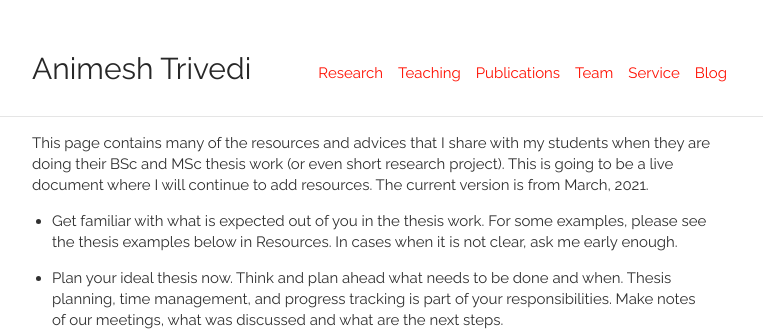
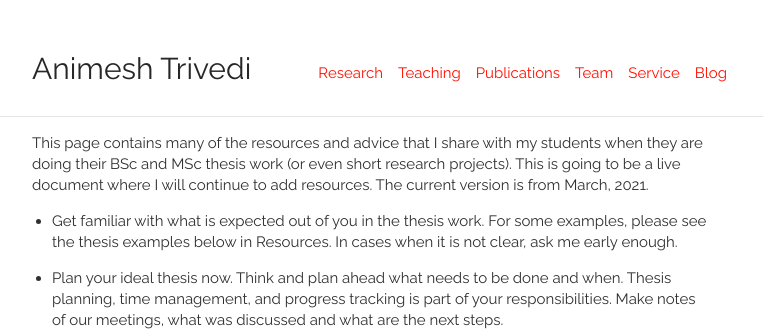
Before and after one commit to animeshtrivedi/animeshtrivedi.github.io, a Jekyll site: the page built from _posts/2021-03-28-thesis-resources.md, in a window 1280 px wide. Shown: the top 331 px of the page, without its empty margins (258-1021 px from the left). Built offline with Jekyll 4.4.1, drawn with Linux system fonts in a browser that asks for light colours.

Commit message:
new post about PDF, and thesis advice updates
Signed-off-by: Animesh Trivedi <atrivedi@apache.org>

```diff
--- a/_posts/2021-03-28-thesis-resources.md
+++ b/_posts/2021-03-28-thesis-resources.md
@@ -5,7 +5,7 @@ custom_title: Guidelines and resources for your thesis work at VU
 permalink: /thesis-resources/
 tags: whatsnew
 ---
-This page contains many of the resources and advices that I share with my students when they are doing their BSc and MSc thesis work (or even short research project). This is going to be a live document where I will continue to add resources. The current version is from March, 2021.
+This page contains many of the resources and advice that I share with my students when they are doing their BSc and MSc thesis work (or even short research projects). This is going to be a live document where I will continue to add resources. The current version is from March, 2021.
 
   * Get familiar with what is expected out of you in the thesis work. For some examples, please see the thesis examples below in Resources. In cases when it is not clear, ask me early enough.
 
```
Also changed, not shown: _posts/2021-04-10-thesis-advice.md (added, +15 -0 lines), teaching.md (+1 -0 lines), 1 other file.
